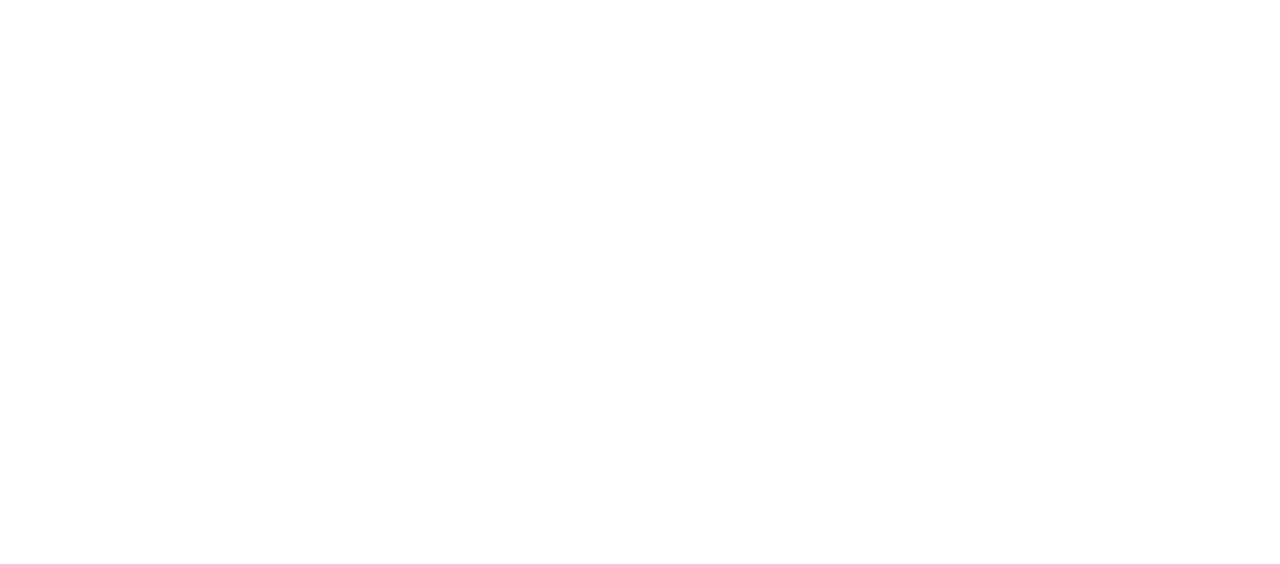
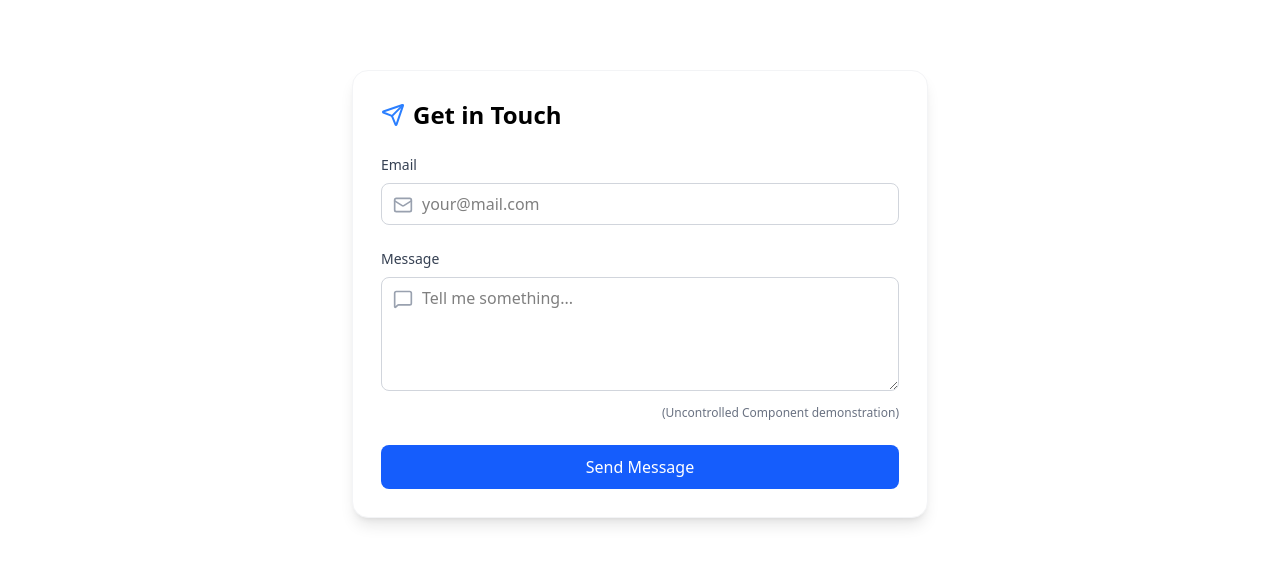
Before and after one commit to AlvinChen072380/photo-portfolio, a Next.js app: page / in a window 1280 px wide. Shown: the part 2015-2579 px from the top of the page. Before the commit the page ends 2028 px from the top, so only its background shows below. Built offline with nearby package versions, Linux system fonts and the light colour scheme.

Commit message:
Add ContactForm area

```diff
--- a/app/page.tsx
+++ b/app/page.tsx
@@ -1,5 +1,6 @@
 import PhotoCard from "@/src/component/PhotoCard";
 import { photos } from "@/src/data/photo";
+import ContactForm from "@/src/component/ContactForm";
 
 export default function Home() {
   return (
@@ -9,11 +10,17 @@
       <p className="text-gray-600">Explore the collection.</p>
     </header>
 
+      {/* photo grid */}
       <div className="grid grid-cols-1 md:grid-cols-2 lg: grid-cols3 gap-6">
         {photos.map((photo) => (
           <PhotoCard key={photo.id} photo={photo}/>
         ))}
       </div>
+
+      {/* 聯絡表單 (Phase 2.3 add) */}
+      <div className="border-t border-gray-200 dark:border-gray-800 pt-10">
+        <ContactForm />
+      </div>
    </main>
   );
 }
--- a/app/photo/[id]/page.tsx
+++ b/app/photo/[id]/page.tsx
@@ -7,6 +7,7 @@
 import { photos } from "@/src/data/photo";
 import { notFound } from "next/navigation";
 import { ArrowLeft } from "lucide-react";
+import ContactForm from "@/src/component/ContactForm";
 /* import Navbar from "@/src/component/Navbar";
 import { useState } from "react";
 import PhotoCard from "@/src/component/PhotoCard"; */
--- /dev/null
+++ b/src/component/ContactForm.tsx
@@ -0,0 +1,118 @@
+"use client";
+
+import { FormEvent, useRef, useState } from "react";
+import { Send, Mail, MessageSquare } from "lucide-react";
+
+export default function ContactForm() {
+  // 1. Controlled Component (受控元件) - Email
+  // 特徵:資料由 React State 管理 (Single Source of Truth)
+  // 優點:可以即時驗證 (Real-time Validation)
+  const [email, setEmail] = useState("");
+  const [error, setError] = useState("");
+
+  // 2. Uncontrolled Component (非受控元件) - Message
+  // 特徵:資料由 DOM 本身管理， React 只是用 Ref 去查看
+  // 優點:效能較好 (打字不會觸發 Re-render)，程式碼有時較簡潔
+
+  const messageRef = useRef<HTMLTextAreaElement>(null);
+
+  //送出表單的處理邏輯
+  const handleSubmit = (e: FormEvent) => {
+    e.preventDefault();
+
+    // 取得 uncontrolled 的值
+    const messageValue = messageRef.current?.value || "";
+
+    // 驗證邏輯
+    if (!email.includes("@")) {
+      setError("Please enter a valid email address.");
+      return;
+    }
+    if (messageValue.length < 10) {
+      setError("Message must be at a least 10 characters long.");
+      return;
+    }
+
+    // 模擬送出API
+    console.log("Form Submitted:", {
+      email: email, // State
+      message: messageValue, // Ref
+    });
+
+    alert("Message sent ! (Check Console)");
+
+    // 清空表單
+    setEmail("");
+    if (messageRef.current) messageRef.current.value = "";
+    setError("");
+  };
+
+  return (
+    <section className="max-w-xl mx-auto my-12 p-7 bg-white dark:bg-gray-900 rounded-2xl shadow-lg border border-gray-100 dark:border-gray-800 ">
+      <h2 className="text-2xl font-bold mb-6 flex items-center gap-2">
+        <Send className="w-6 h-6 text-blue-500" />
+        Get in Touch
+      </h2>
+
+      <form onSubmit={handleSubmit} className="space-y-6">
+        {/* Controlled Input (Email) */}
+        <div className="space-y-2">
+          <label htmlFor="email" className="block text-sm font-medium text-gray-700 dark:text-gray-300">
+            Email
+          </label>
+          <div className="relative">
+            <Mail className="absolute left-3 top-3 w-5 h-5 text-gray-400"/>
+            <input
+              id="email"
+              type="email"
+              placeholder="your@mail.com"
+              // 關鍵: value 綁定 state
+              value={email}
+              // 關鍵: onchange 更新 state
+              onChange={(e) => {
+                setEmail(e.target.value);
+                if (error) setError(''); // 打字時清除錯誤訊息
+              }}
+              className="w-full pl-10 pr-4 py-2 rounded-lg border border-gray-300 dark:border-gray-700 bg-transparent focus:ring-2 focus:ring-blue-500 focus:outline-none transition-all"
+            />
+          </div>
+        </div>
+
+        {/* Uncontrolled Input (Message) */}
+        <div className="space-y-2">
+          <label htmlFor="message" className="block text-sm font-medium text-gray-700 dark:text-gray-300">
+            Message
+          </label>
+          <div className="relative">
+            <MessageSquare className="absolute left-3 top-3 w-5 h-5 text-gray-400"/>
+            <textarea
+              id="message"
+              rows={4}
+              placeholder="Tell me something..."
+              // 關鍵: 使用 ref 綁定， 不使用 value 和 onChange
+              ref={messageRef}
+              className="w-full pl-10 pr-4 py-2 rounded-lg border border-gray-300 dark:border-gray-700 br-transparent focus:ring-2 focus:ring-blue-500 focus:outline-none transition-all"
+            />
+          </div>
+          <p className="text-xs text-gray-500 text-right">
+            (Uncontrolled Component demonstration)
+          </p>
+        </div>
+
+        {/* Error Message Area */}
+        {error && (
+          <p className="text-red-500 text-sm bg-red-50 dark:bg-red-900/20 p-2 rounded">
+            ⚠️ {error}
+          </p>
+        )}
+
+        <button
+          type="submit"
+          className="w-full bg-blue-600 hover:bg-blue-700 text-white font-medium py-2.5 rounded-lg transition-colors flex items-center justify-center pag-2"
+        >
+          Send Message
+        </button>
+      </form>
+    </section>
+  );
+}
```
